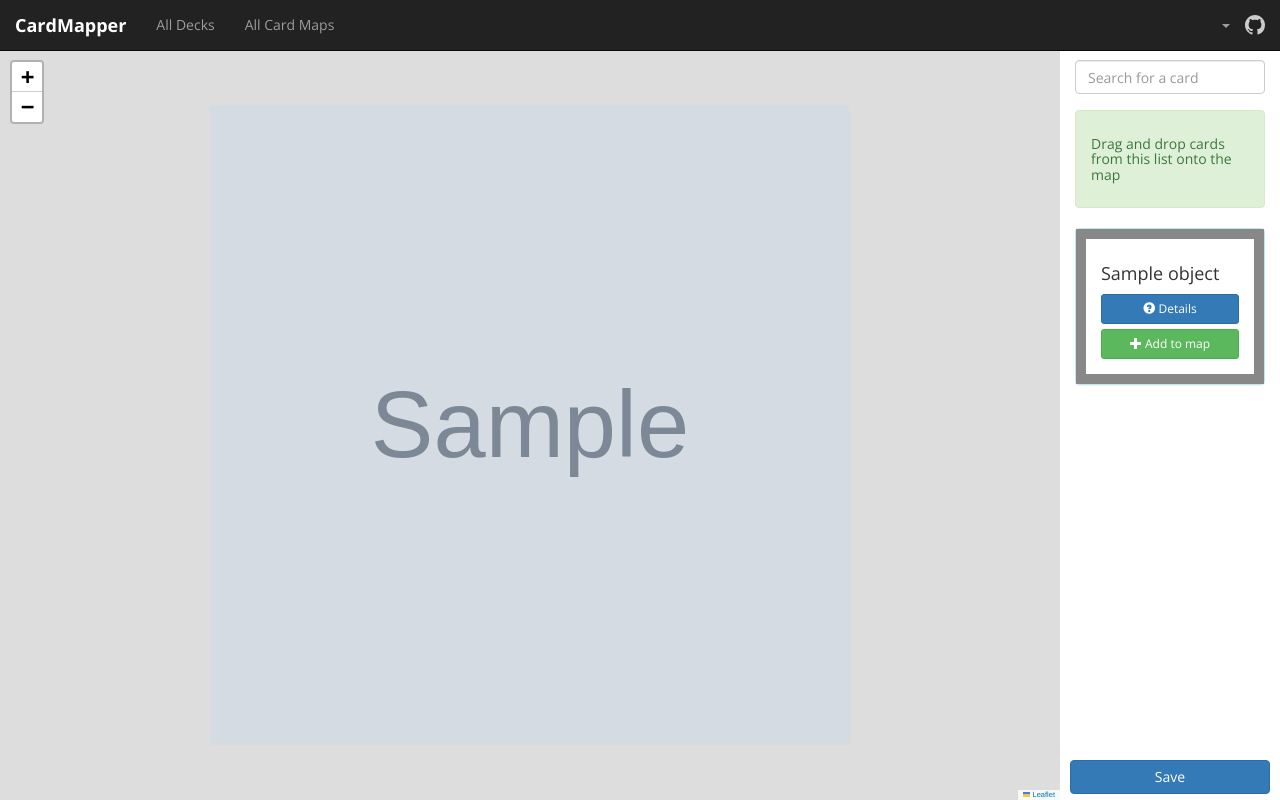
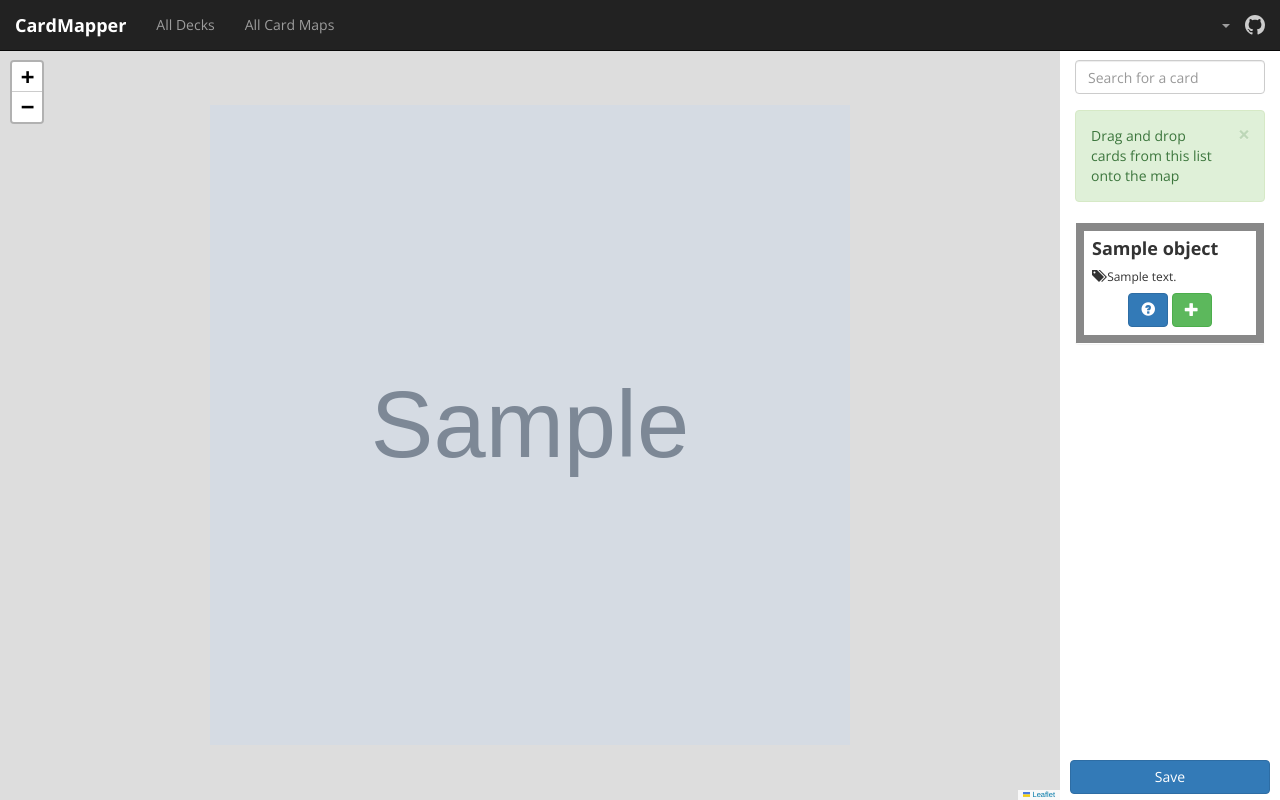
Before and after one commit to raphv/cardmapper, a Django app: template src/cardapp/templates/cardapp/cardmap_edit_map.html in a window 1280 px wide. Run offline with Django 3.2, Linux system fonts and the light colour scheme; the template is opened without the code that fills it: most values are stand-ins (such as "Sample title", 1, 10 or a date in 2020); grey boxes marked "Sample" are stand-in pictures; some libraries are stand-ins or nearby versions.

Commit message:
Licence and improvements

```diff
--- a/src/cardapp/models.py
+++ b/src/cardapp/models.py
@@ -220,6 +220,9 @@ class Card(MetadataModel):
     def __str__(self):
         return "%s (in %s)"%(self.title, self.deck.title)
 
+    class Meta:
+        ordering = ['title']
+
 class CardMap(MetadataModel):
     deck = models.ForeignKey(
         Deck,
--- a/src/cardapp/static/cardapp/css/cardmap_edit.css
+++ b/src/cardapp/static/cardapp/css/cardmap_edit.css
@@ -41,3 +41,18 @@
 span.highlight {
     background-color: #ffff80;
 }
+
+div.panel.draggable-card-item {
+    margin-bottom: 12px;
+}
+
+div.panel-body.card-body {
+    border-style: solid;
+    border-width: 8px;
+    padding: 8px;
+}
+
+h4.card-title {
+    font-weight: bold;
+    margin-top: 0;
+}
--- a/src/cardapp/static/cardapp/js/cardmap_edit.js
+++ b/src/cardapp/static/cardapp/js/cardmap_edit.js
@@ -60,7 +60,7 @@ $(function () {
     $('div.draggable-card-item').on('dragstart', function (event) {
         var $this = $(this);
         event.originalEvent.dataTransfer.setData('application/card-id', $this.attr("data-card-id"));
-        event.originalEvent.dataTransfer.setData('application/card-title', $this.find("h4").text());
+        event.originalEvent.dataTransfer.setData('application/card-title', $this.find(".card-title").text());
         event.originalEvent.dataTransfer.effectAllowed = 'copy';
     });
 
@@ -82,7 +82,7 @@ $(function () {
     $("button.add-to-map-center").click(function () {
         var $card = $(this).parents("div.draggable-card-item");
         var map_center = map.getCenter();
-        var card_title = $card.find("h4").text();
+        var card_title = $card.find(".card-title").text();
         var card_id = $card.attr("data-card-id");
         addMarkerToMap(card_id, card_title, map_center.lng, map_center.lat, true);
     });
@@ -100,9 +100,20 @@ $(function () {
 
     function removeHighlights() {
         $("div.draggable-card-item span.highlight").each(function () {
-            var $h4 = $(this).parent();
-            $h4.text($h4.text());
+            var $highlightParent = $(this).parent();
+            $highlightParent.text($highlightParent.text());
         });
+    }
+
+    function highlightElement($element, val) {
+        var el_text = $element.text();
+        var pos = el_text.toLowerCase().indexOf(val);
+        if (pos >= 0) {
+            $element.empty();
+            $element.append(el_text.substr(0, pos));
+            $element.append($("<span>").addClass("highlight").text(el_text.substr(pos, val.length)));
+            $element.append(el_text.substr(pos + val.length));
+        }
     }
 
     $("#search-field").on("input", function () {
@@ -113,16 +124,8 @@ $(function () {
                 var $this = $(this);
                 if ($this.attr("data-search-index").indexOf(val) >= 0) {
                     $this.show();
-                    var $h4 = $this.find("h4");
-                    var h4_text = $h4.text();
-                    var pos = h4_text.toLowerCase().indexOf(val);
-                    if (pos >= 0) {
-                        var $new = $("<h4>");
-                        $new.append(h4_text.substr(0, pos));
-                        $new.append($("<span>").addClass("highlight").text(h4_text.substr(pos, val.length)));
-                        $new.append(h4_text.substr(pos + val.length));
-                        $h4.replaceWith($new);
-                    }
+                    highlightElement($this.find(".card-title"), val);
+                    highlightElement($this.find(".card-tags"), val);
                 } else {
                     $this.hide();
                 }
@@ -178,7 +181,7 @@ $(function () {
                 && x <= (map_off.left + $map.width())
                 && y >= map_off.top
                 && y <= (map_off.top + $map.height())) {
-                var card_title = $dragged_copy.find("h4").text();
+                var card_title = $dragged_copy.find(".card-title").text();
                 var card_id = $dragged_copy.attr("data-card-id");
                 var coords = map.mouseEventToLatLng({ "clientX": x, "clientY": y });
                 addMarkerToMap(card_id, card_title, coords.lng, coords.lat, true);
--- a/src/cardapp/templates/cardapp/cardmap_edit_map.html
+++ b/src/cardapp/templates/cardapp/cardmap_edit_map.html
@@ -33,21 +33,26 @@
 </div>
 <div id="edit_bar">
     <div class="container-fluid">
-        <div class="alert alert-success">
-            <h5>Drag and drop cards from this list onto the map</h5>
+        <div class="alert alert-success alert-dismissible">
+            <button type="button" class="close" data-dismiss="alert" aria-label="Close"><span aria-hidden="true">&times;</span></button>
+            <p>Drag and drop cards from this list onto the map</p>
         </div>
         {% for object in cardlist %}
-        <div class="panel panel-info draggable-card-item" draggable="true" data-card-id="{{object.id}}" data-search-index="{{object.title|lower}} {{object.get_tag_texts|lower}}">
-            <div class="panel-body" style="border: 10px solid {{object.background_color}};">
-                <h4>{{object.title}}</h4>
-                <button class="btn btn-sm btn-primary btn-block" data-toggle="modal" data-target="#card_modal_{{object.id}}">
-                    <span class="glyphicon glyphicon-question-sign" aria-hidden="true"></span>
-                    Details
-                </button>
-                <button class="btn btn-sm btn-success btn-block add-to-map-center">
-                    <span class="glyphicon glyphicon-plus" aria-hidden="true"></span>
-                    Add to map
-                </button>
+        <div class="panel draggable-card-item" draggable="true" data-card-id="{{object.id}}" data-search-index="{{object.title|lower}} {{object.get_tag_texts|lower}}">
+            <div class="panel-body card-body" style="border-color: {{object.background_color}};">
+                <h4 class="card-title">{{object.title}}</h4>
+                <h6>
+                    <span class="glyphicon glyphicon-tags" aria-hidden="true"></span>
+                    <span class="card-tags">{{object.get_tag_texts}}</span>
+                </h6>
+                <div class="text-center">
+                    <button class="btn btn-primary" data-toggle="modal" data-target="#card_modal_{{object.id}}" title="Details">
+                        <span class="glyphicon glyphicon-question-sign" aria-hidden="true"></span>
+                    </button>
+                    <button class="btn btn-success add-to-map-center" title="Add to Map Center">
+                        <span class="glyphicon glyphicon-plus" aria-hidden="true"></span>
+                    </button>
+                </div>
             </div>
         </div>
         {% endfor %}
```
Also changed, not shown: src/cardapp/views.py (+19 -14 lines), 1 other file.
